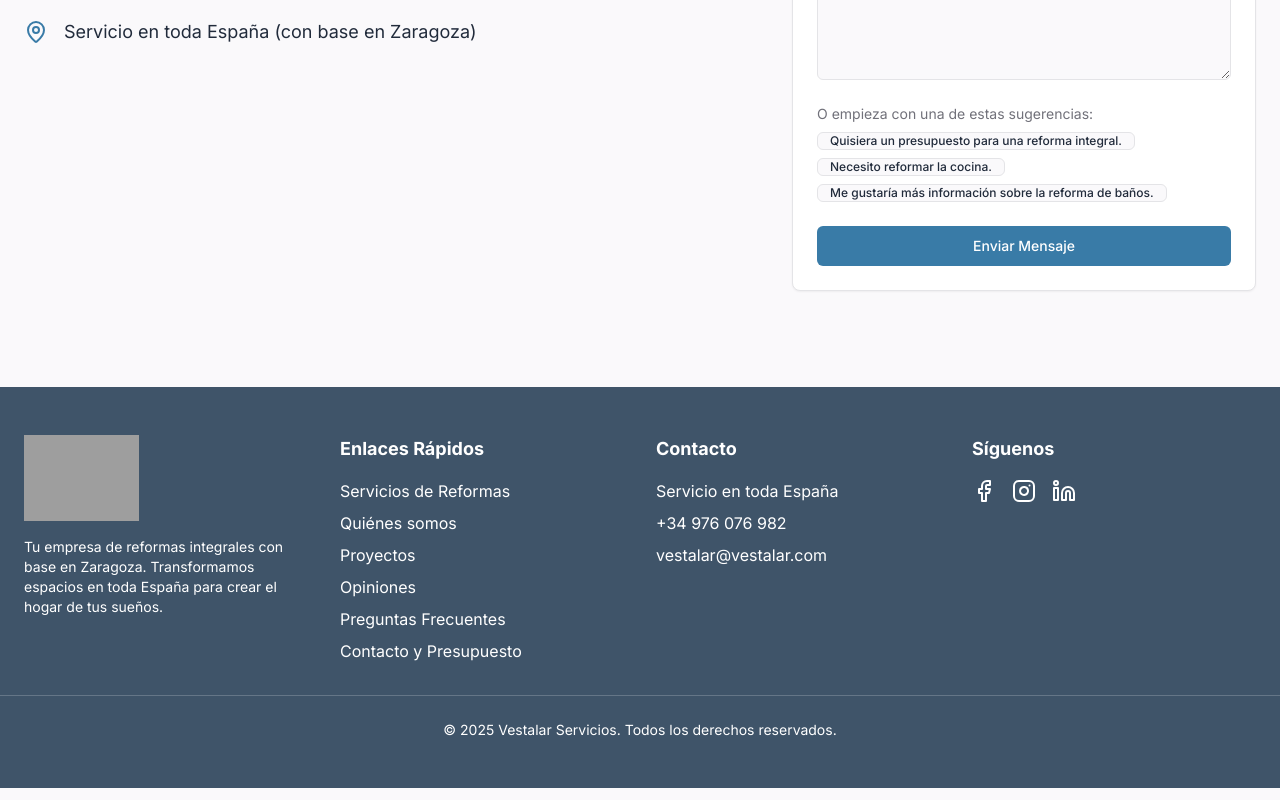
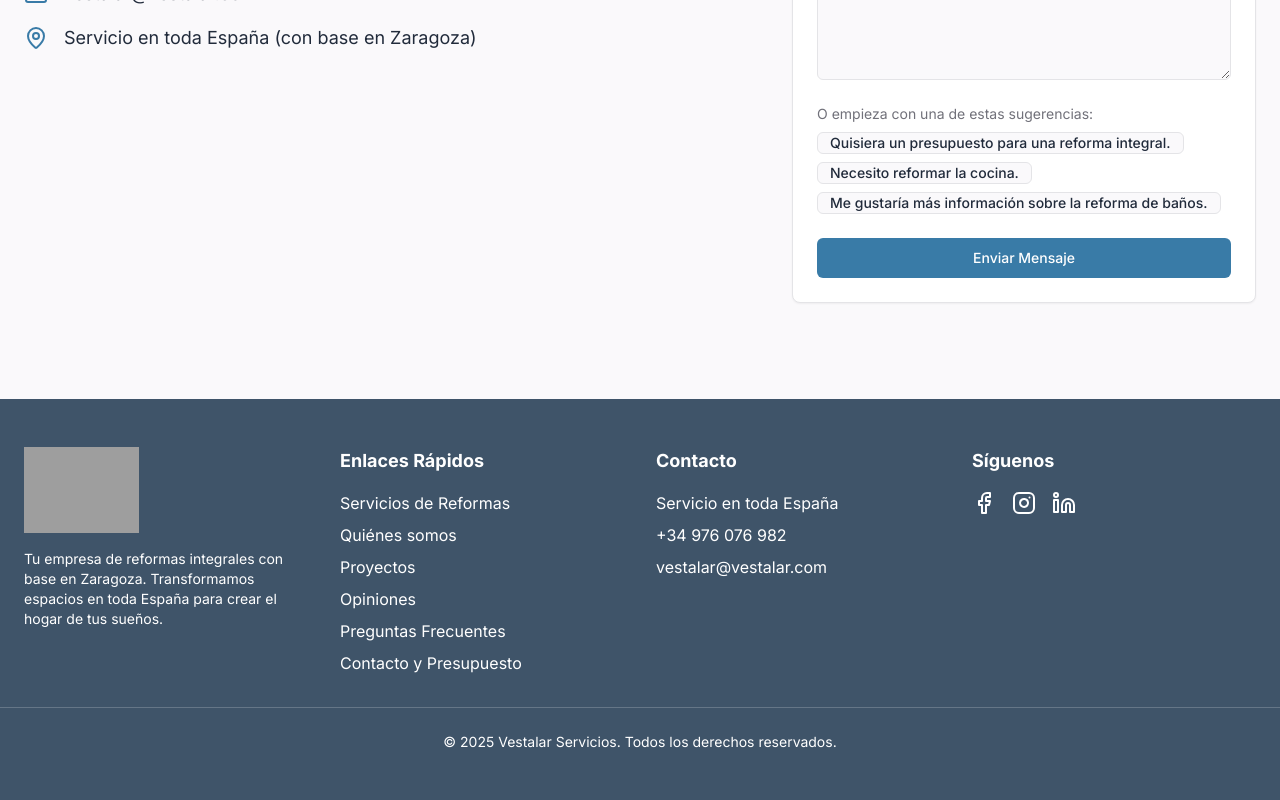
Before and after one commit to nh061361/vestalar-servicios, a Next.js app: page / in a window 1280 px wide. Shown: the part 3180-3980 px from the top of the page. Built offline with nearby package versions, Linux system fonts and the light colour scheme; grey boxes are pictures that could not be loaded.

Commit message:
vale pero para que las letras se vean mejor aunmentemos un poco el tamañ

```diff
--- a/src/components/ContactForm.tsx
+++ b/src/components/ContactForm.tsx
@@ -130,7 +130,7 @@ export function ContactForm() {
                         variant="outline"
                         size="sm"
                         onClick={() => handleSuggestionClick(suggestion)}
-                        className="text-xs h-auto whitespace-normal"
+                        className="text-sm h-auto whitespace-normal"
                     >
                         {suggestion}
                     </Button>
```
